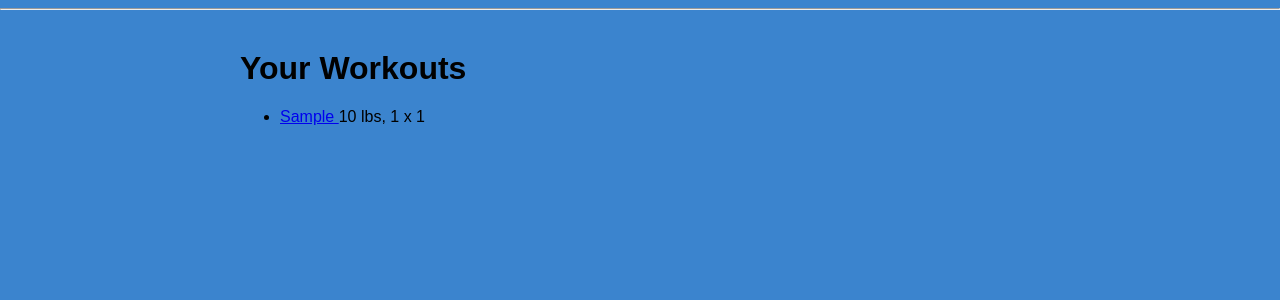
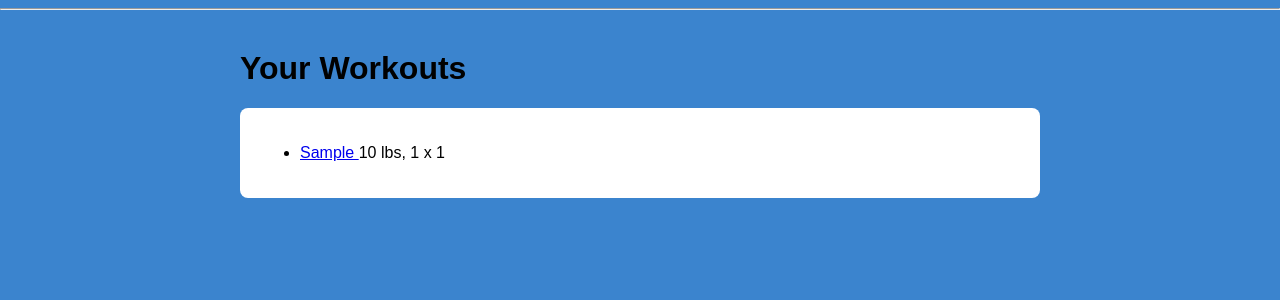
Before and after one commit to AbshirAli0/workout-logger, a Django app: page /workouts/ in a window 1280 px wide. Shown: the part 76-376 px from the top of the page. Run offline with Django 5.2, Linux system fonts and the light colour scheme; a user stored in the database is signed in; tables that the repository leaves empty hold one stand-in row (values such as "Sample post").

Commit message:
style workout list cards

```diff
--- a/project_1/templates/workouts/workout_list.html
+++ b/project_1/templates/workouts/workout_list.html
@@ -8,16 +8,22 @@ Home
 <h1>Your Workouts</h1>
 
 {% if workouts %}
+<div class="card">
+
 <ul>
   {% for workout in workouts %}
+
   <li>
-    <a href="{% url 'workout-detail' pk=workout.pk %}">
-      {{ workout.exercise }}
-    </a>
-    {{ workout.weight }} lbs, {{ workout.sets }} x {{ workout.reps }}
+      <a href="{% url 'workout-detail' pk=workout.pk %}">
+        {{ workout.exercise }}
+      </a>
+      {{ workout.weight }} lbs, {{ workout.sets }} x {{ workout.reps }}
   </li>
+
   {% endfor %}
 </ul>
+</div>
+
 {% else %}
 <p>No Workouts Yet.</p>
 {% endif %}
--- a/project_1/workouts/static/workouts/css/styles.css
+++ b/project_1/workouts/static/workouts/css/styles.css
@@ -27,3 +27,10 @@ body {
     text-decoration: none;
     text-align: center;
 }
+
+.card {
+    background-color: white;
+    padding: 20px;
+    margin-bottom: 15px;
+    border-radius: 8px;
+}
```
